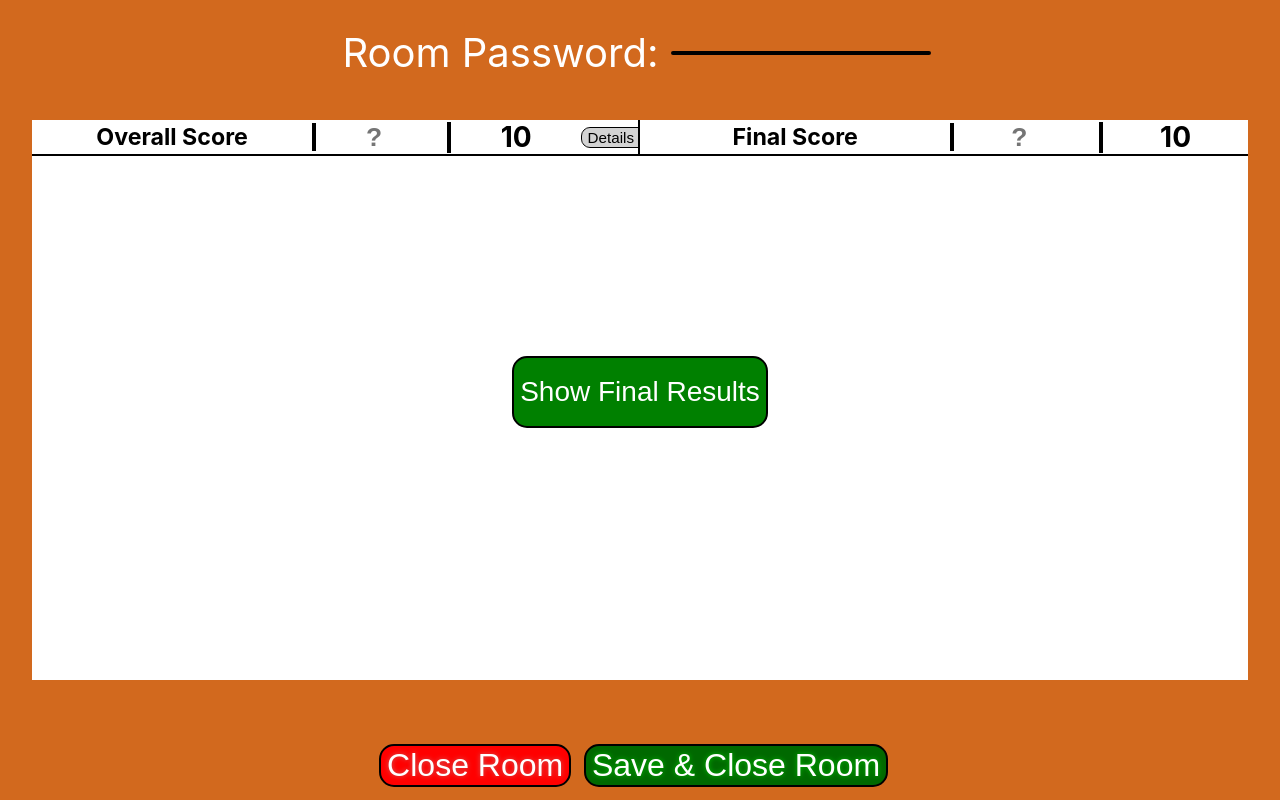
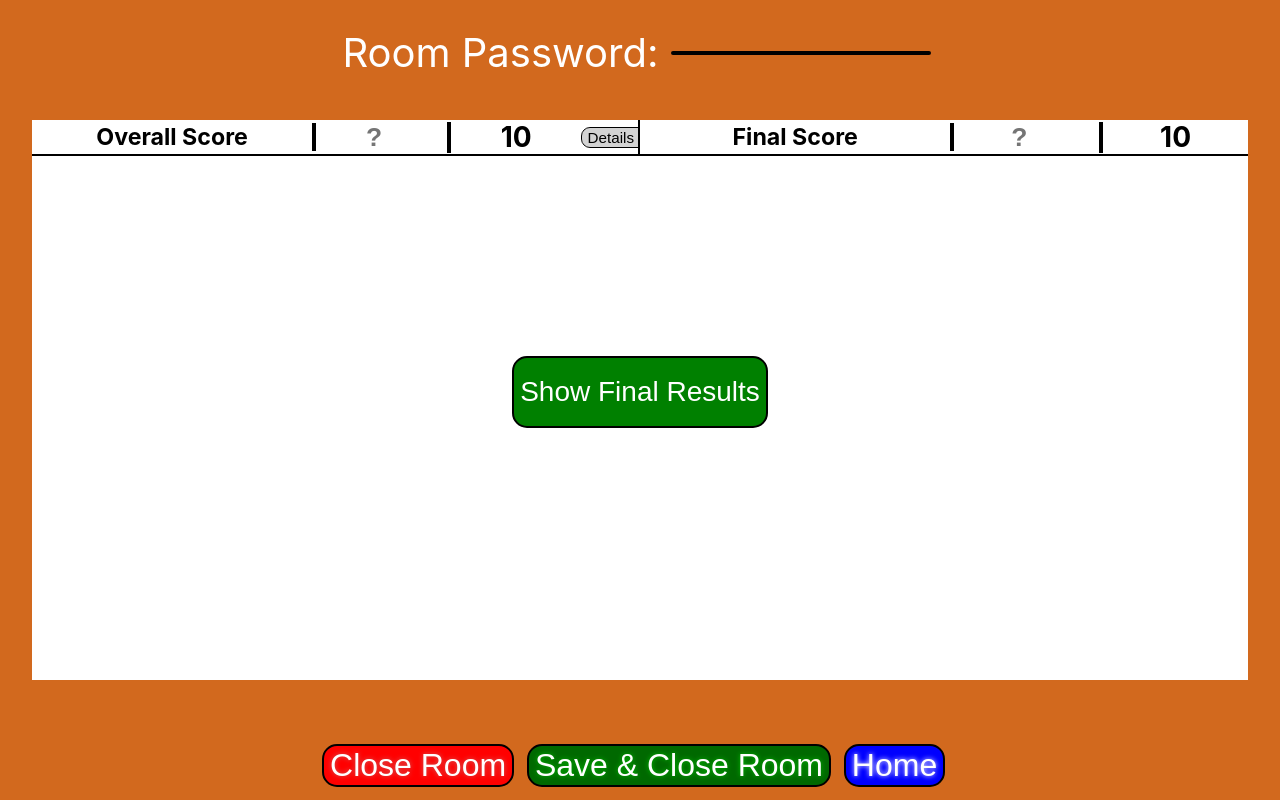
Before and after one commit to Ben-Worrall/ratingclientsv2, a React (Create React App) app: page /routes/HostRoom in a window 1280 px wide. Built offline with nearby package versions, Linux system fonts and the light colour scheme.

Commit message:
host room update with localstorage and home button

```diff
--- a/src/routes/HostRoom.js
+++ b/src/routes/HostRoom.js
@@ -26,7 +26,7 @@ const HostRoomHTML = () => {
 
   function toSuccess(){
     navigate('/')
-    window.location.reload()
+
     console.log('should change')
 }
 
@@ -341,8 +341,10 @@ function NotesBlackClick(){
       })
  }
 
+ useEffect(()=>{
+  localStorage.setItem(document.getElementById('RoomPasswordText').innerText+'LiveServer',   document.getElementById('RoomPasswordText').innerText)
 
-
+}, [])
 
 
     return(
@@ -409,6 +411,7 @@ function NotesBlackClick(){
                 <button id="CloseRoomButton"  onClick={ConfirmNoSave}>Close Room</button>
                 <button id="goHomNoSave" style={{display:"none"}}  onClick={GoHome}>Close Room</button>
                 <button id="SaveCloseRoomButton"  onClick={SaveGoHomeBNT}>Save & Close Room</button>
+                <button id='HomeButton' onClick={toSuccess}>Home</button>
                 <button  id='ToHomeAfterSave' style={{display:"none"}} onClick={toSuccess} ></button>
             </div>
 
--- a/src/routes/styles/HostRoom.css
+++ b/src/routes/styles/HostRoom.css
@@ -138,6 +138,19 @@
 
 
 }
+#HomeButton{
+    background-color: blue;
+
+    font-size: 200%;
+    border-radius:  15px 15px 15px 15px;
+    border: 0.25vh solid black;
+    margin-right: 1%;
+    color: #ffffff;
+    text-shadow:
+    0 0 5px rgb(255, 255, 255);
+}
+
+
 
 .Resultfactor{
     outline: 0.25vh solid black;
```
